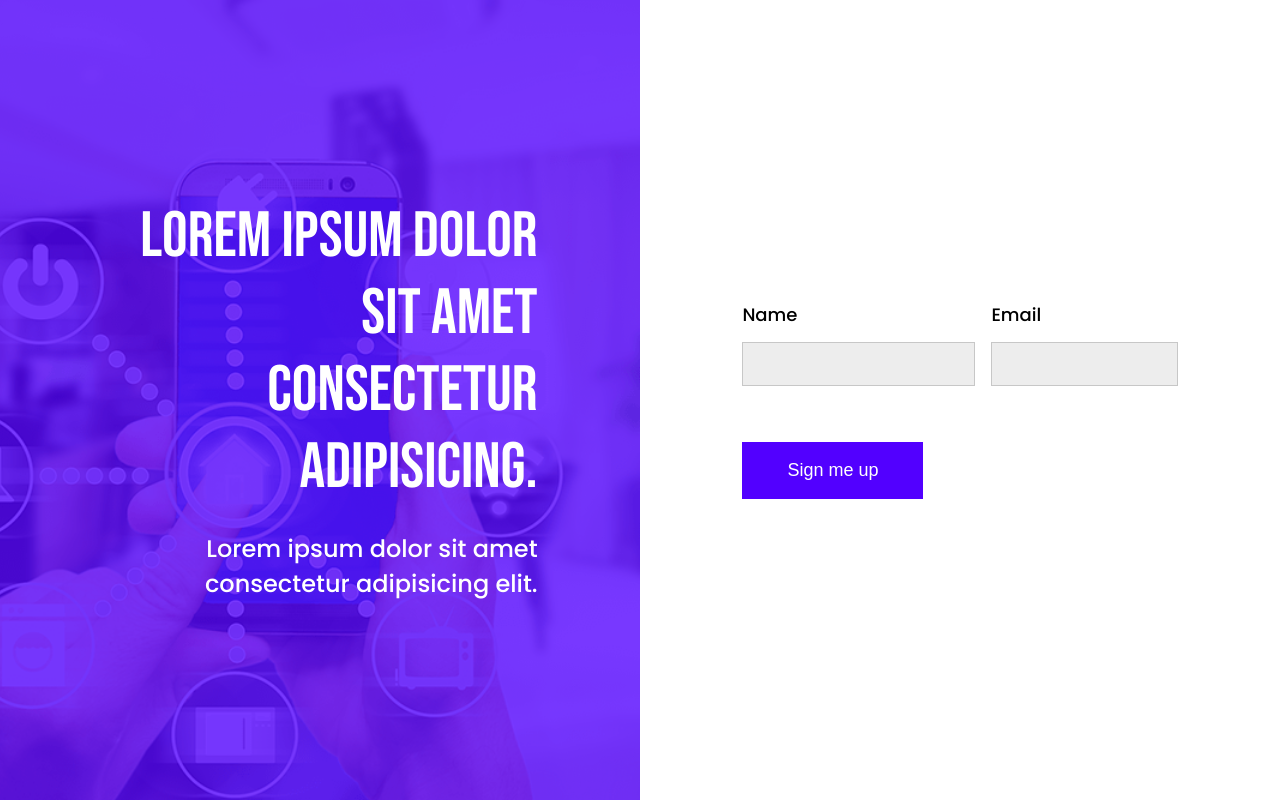
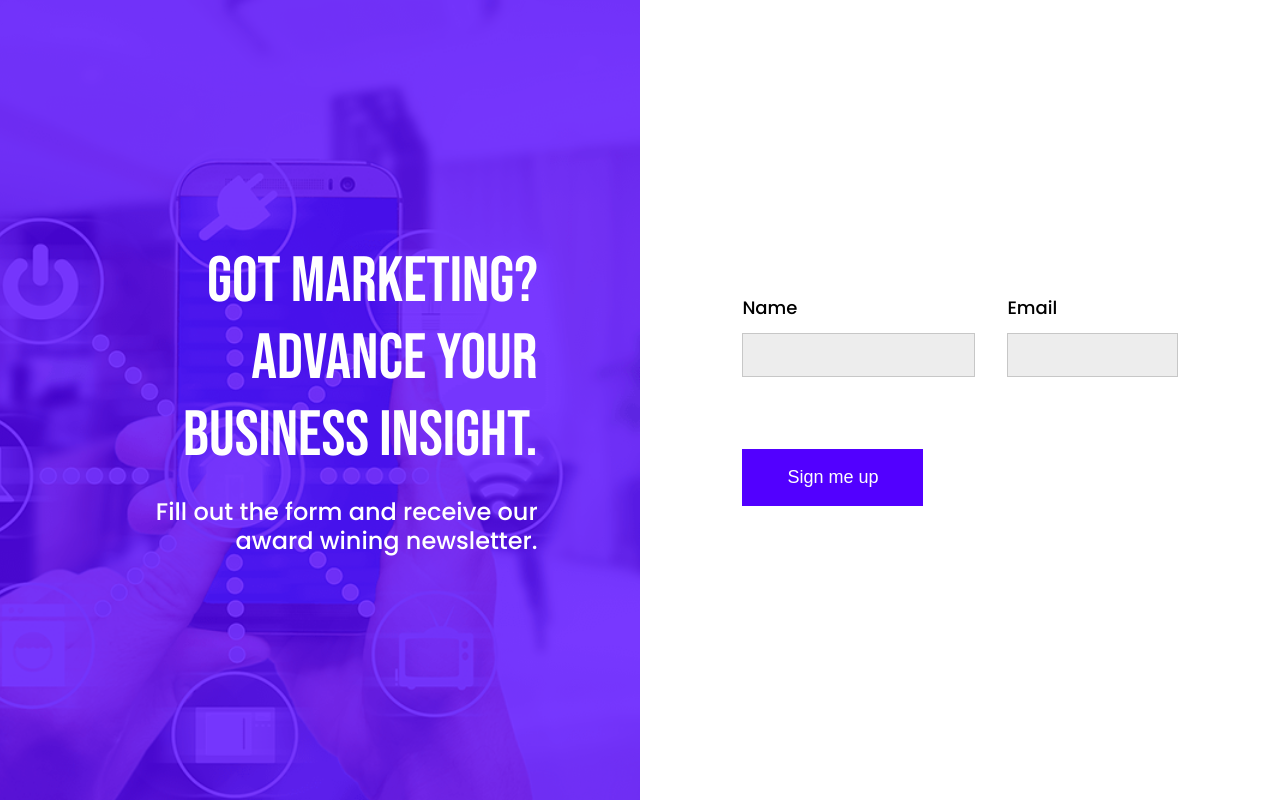
Before and after one commit to Autorun-AVS/HTML-CSS-Simple-Landing-Page-AVS-20240701, a plain HTML site: page index.html in a window 1280 px wide. Drawn offline with Linux system fonts and the light colour scheme.

Commit message:
updated to version 2

```diff
--- /dev/null
+++ b/assets/css/style.css
@@ -0,0 +1,149 @@
+/* font-family: 'Bebas Neue', cursive; */
+/* font-family: 'Poppins', sans-serif; */
+/*
+    background: #5200ff;
+    color: white;
+    background: #ededed;
+    border: 1px solid #c7c7c7;
+ */
+
+/* box-sizing: border-box for fit it to border ( for include padding and border in element width and height calculation ) -avs  */
+*,
+*::before,
+*::after {
+    box-sizing: border-box;
+}
+
+body {
+    margin: 0;
+    font-family: 'Poppins', sans-serif;
+}
+
+.left-col {
+    background: #5200ff;
+    color: white;
+    text-align: center;
+    /* position relative for its child -avs */
+    position: relative;
+}
+
+.left-col::before {
+    content: "";
+
+    /* position absolute to its parent -avs */
+    position: absolute;
+
+    /* top 0 left 0 for fit it to left corner, width 100% height 100% for fit it to full screen based on parent -avs  */
+    top: 0;
+    left: 0;
+    width: 100%;
+    height: 100%;
+
+    /* background-size: cover for cover the whole background, background-position: 100% for center it based on parent -avs */
+    background: url("../images/Available-Today-1.webp") no-repeat;
+    background-size: cover;
+    background-position: 100%;
+    opacity: 0.22;
+}
+
+.content-avs {
+    position: relative;
+    z-index: 1;
+}
+
+.left-col,
+.right-col {
+    padding: 6.75rem 8vw;
+}
+
+h1 {
+    margin: 0;
+    font-family: 'Bebas Neue', cursive;
+    font-weight: normal;
+    font-size: 4rem;
+    line-height: 1.2em;
+}
+
+p {
+    font-size: 1.5rem;
+    font-weight: 500;
+    margin-bottom: 0;
+    line-height: 1.2em;
+}
+
+label {
+    display: block;
+    font-size: 1.125rem;
+    margin-bottom: .77rem;
+}
+
+input {
+    width: 100%;
+    background: #ededed;
+    border: 1px solid #c7c7c7;
+    font-size: 1rem;
+    padding: .75rem;
+    /* outline none for remove the outline when select input field -avs  */
+    outline: none;
+    margin-bottom: 2.5em;
+}
+
+button {
+    width: 100%;
+    background: #5200ff;
+    font-size: 1.125rem;
+    padding: 1em;
+    color: white;
+    border: none;
+    cursor: pointer;
+}
+
+.developerRight {
+    display: none;
+}
+
+x-card,
+x-layout {
+    display: block;
+}
+
+@media only screen and (min-width: 768px) {
+
+    .form {
+        display: grid;
+        grid-template-columns: repeat(2, auto);
+        gap: 2em;
+    }
+
+    button {
+        width: auto;
+        padding: 1em 2.5em;
+    }
+}
+
+@media only screen and (min-width: 1024px) {
+
+    main {
+        display: flex;
+    }
+
+    .left-col,
+    .right-col {
+        /* flex-basis: 0; size of flex item to 0 and grow to 1 so flex item will take all available space equally -avs  */
+        flex-basis: 0;
+        flex-grow: 1;
+        height: 100vh;
+
+        display: grid;
+        place-items: center;
+    }
+
+    .left-col {
+        text-align: right;
+    }
+}
+
+
+
+
+/* #developerRight ! Hi there. This project is completely open for you. You can study it or use in your project. But I will appreciate if you at least give me the credit. Thanks, take care and stay safe. https://github.com/Autorun-AVS  */
--- /dev/null
+++ b/assets/js/script.js
@@ -0,0 +1,14 @@
+class CustomElementAVS extends HTMLElement {
+  constructor() {
+    super();
+    // Create shadow DOM if needed
+    // Add content, attributes, event listeners, etc.
+  }
+}
+customElements.define("x-card", CustomElementAVS);
+customElements.define("x-layout", CustomElementAVS);
+
+
+
+
+// #developerRight ! Hi there. This project is completely open for you. You can study it or use in your project. But I will appreciate if you at least give me the credit. Thanks, take care and stay safe. https://github.com/Autorun-AVS
--- a/index.html
+++ b/index.html
@@ -3,44 +3,67 @@
 
 <head>
     <meta charset="UTF-8">
-    <meta http-equiv="X-UA-Compatible" content="IE=edge">
     <meta name="viewport" content="width=device-width, initial-scale=1.0">
-    <title>Simple Landing Page</title>
+    <title>Simple-Landing-Page</title>
 
-    <!-- External CSS  -->
-    <link rel="stylesheet" href="style.avs.css">
+    <!-- External CSS file -avs -->
+    <link rel="stylesheet" href="assets/css/style.css">
 
-    <!-- Online Google fonts  -->
+    <!-- Online Google fonts -avs -->
     <link href="https://fonts.googleapis.com/css2?family=Poppins:wght@500&display=swap" rel="stylesheet">
     <link href="https://fonts.googleapis.com/css2?family=Bebas+Neue&display=swap" rel="stylesheet">
 </head>
 
+<body>
+    <main class="container-avs">
 
-<body>
-    <div class="left-col-avs">
-        <div class="content-avs">
-            <h1>Lorem ipsum dolor sit amet consectetur adipisicing.</h1>
-            <p>Lorem ipsum dolor sit amet consectetur adipisicing elit.</p>
+        <!-- Left side content -avs -->
+        <div class="left-col">
+            <x-card class="content-avs">
+                <h1>Got Marketing? Advance your business Insight.</h1>
+                <p>Fill out the form and receive our award wining newsletter.</p>
+                <span class="developerRight">#developerRight ! Hi there. This project is completely open for you. You
+                    can study it or use in your project. But I will appreciate if you at least give me the credit.
+                    Thanks, take care and stay safe. https://github.com/Autorun-AVS</span>
+            </x-card>
         </div>
-    </div>
 
-    <div class="right-col-avs">
-        <div class="content-avs form-avs">
-            <div class="input-warpper">
-                <label for="name">Name</label>
-                <input type="text" id="name">
-            </div>
-            <div class="input-warpper">
-                <label for="email">Email</label>
-                <input type="text" id="email">
-            </div>
 
-            <div class="input-warpper">
-                <button>Sign me up</button>
-            </div>
+        <!-- Right side content -avs -->
+        <div class="right-col">
+
+            <form action="#">
+                <x-card class="content-avs form">
+
+                    <div class="input-wrapper">
+                        <label for="name">Name</label>
+                        <input type="text" id="name">
+                    </div>
+
+                    <div class="input-wrapper">
+                        <label for="email">Email</label>
+                        <input type="text" id="name">
+                    </div>
+
+                    <div class="input-wrapper">
+                        <button type="submit">Sign me up</button>
+                    </div>
+
+                    <x-card />
+
+            </form>
         </div>
-    </div>
 
+    </main>
+
+
+    <!-- JavaScript file -avs -->
+    <script src="assets/js/script.js"></script>
 </body>
 
 </html>
+
+
+
+
+<!-- #developerRight ! Hi there. This project is completely open for you. You can study it or use in your project. But I will appreciate if you at least give me the credit. Thanks, take care and stay safe. https://github.com/Autorun-AVS  -->
--- a/style.avs.css
+++ /dev/null
@@ -1,120 +0,0 @@
-/* font-family: 'Bebas Neue', cursive; */
-/* font-family: 'Poppins', sans-serif; */
-/*
-    background: #5200ff;
-    color: white;
-    background: #ededed;
-    border: 1px solid #c7c7c7;
- */
-
-body {
-    margin: 0;
-    font-family: 'Poppins';
-}
-
-.left-col-avs {
-    background-color: #5200ff;
-    color: white;
-    text-align: center;
-
-    position: relative;
-}
-
-.left-col-avs:before {
-    content: '';
-    position: absolute;
-
-    left: 0;
-    top: 0;
-
-    width: 100%;
-    height: 100%;
-
-    background-image: url('Available-Today-1.webp');
-    background-size: cover;
-    background-position: 100%;
-
-    opacity: .22;
-}
-
-.content-avs {
-    position: relative;
-}
-
-.left-col-avs,
-.right-col-avs {
-    padding: 6.75rem 8vw;
-}
-
-h1 {
-    margin: 0;
-    font-family: 'Bebas Neue', cursive;
-    font-weight: normal;
-    font-size: 4rem;
-    line-height: 1.2em;
-}
-
-p {
-    font-size: 1.5rem;
-    font-weight: 500;
-    margin-bottom: 0;
-}
-
-label {
-    display: block;
-    font-size: 1.125rem;
-    margin-bottom: .77em;
-}
-
-input {
-    width: 100%;
-    background: #ededed;
-    border: 1px solid #c7c7c7;
-    font-size: 1rem;
-    padding: .75em;
-    outline: none;
-    margin-bottom: 2.5em;
-}
-*, *:before, *:after {
-    /* it will fix overflow issue  */
-    box-sizing: border-box;
-}
-
-button {
-    width: 100%;
-    background-color: #5200ff;
-    padding: 1em;
-    color: white;
-    border: none;
-    font-size: 1.125rem;
-    cursor: pointer;
-}
-
-
-@media only screen and (min-width: 770px) {
-    .form-avs {
-        display: grid;
-        grid-template-columns: repeat(2, auto);
-        gap: 1em;
-    }
-    button {
-        width: auto;
-        padding: 1em 2.5em;
-    }
-}
-@media only screen and (min-width: 1260px) {
-    body {
-        display: flex;
-    }
-    .left-col-avs, .right-col-avs {
-        flex-basis: 0;
-        flex-grow: 1;
-        height: 100vh;
-
-        display: grid;
-        align-items: center;
-    }
-    .left-col-avs {
-        text-align: right;
-    }
-}
```
Also changed, not shown: assets/images/Available-Today-1.webp (renamed from Available-Today-1.webp).
